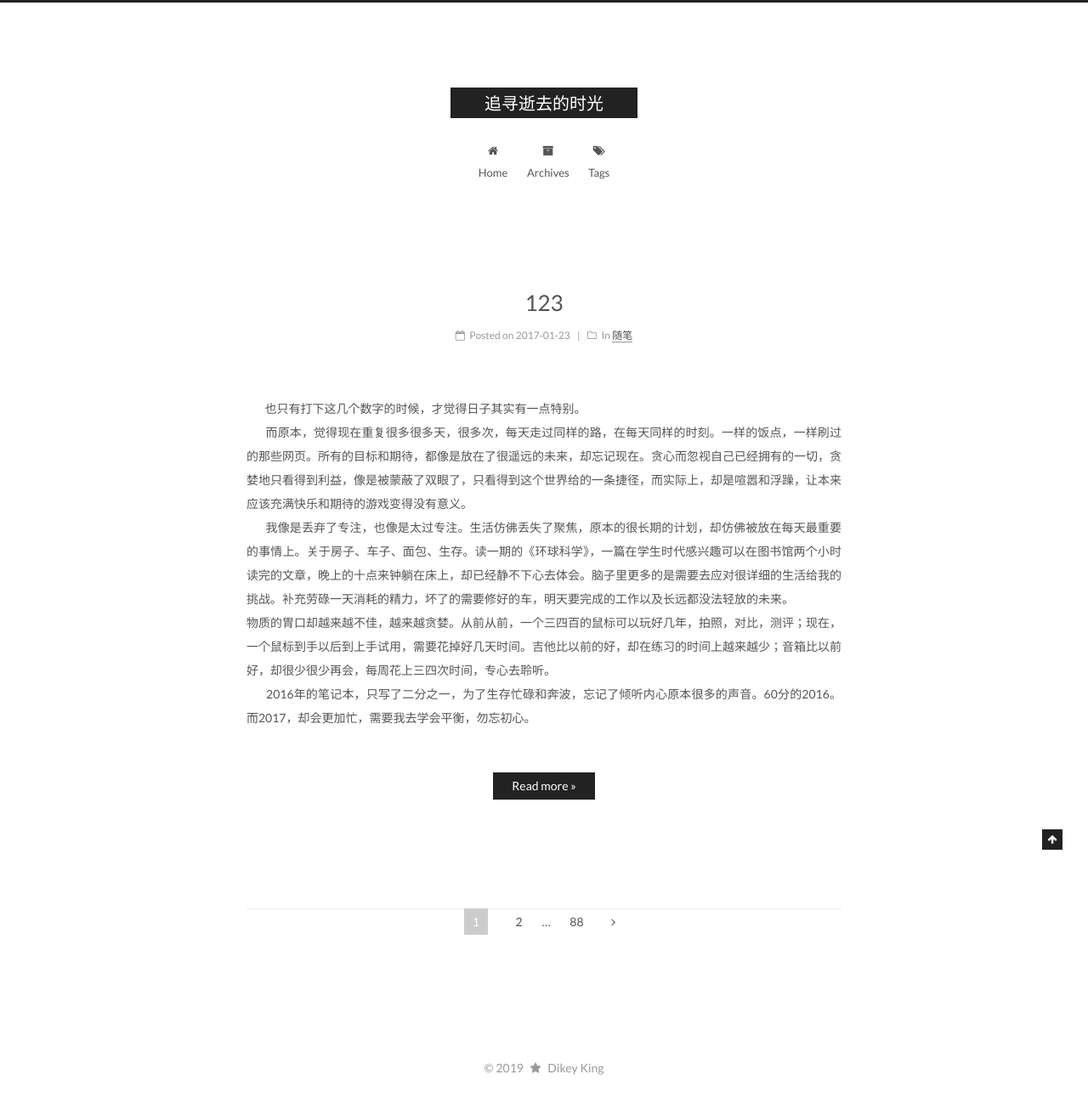
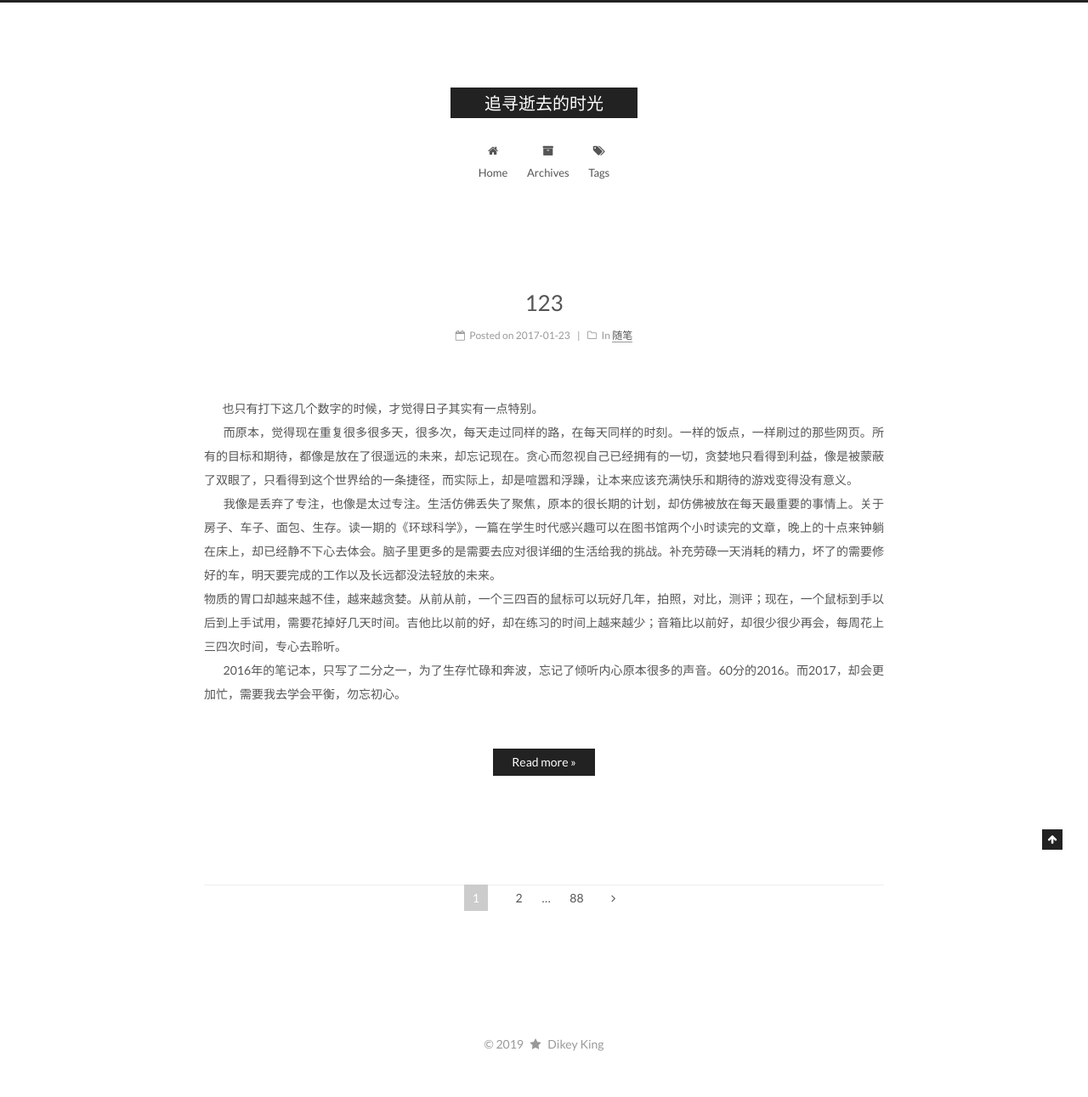
Before and after one commit to DikeyKing/dikeyking.github.io, a Jekyll site: the page built from index.html, in a window 1280 px wide. Shown: the whole page at 85% size. Built offline with Jekyll 4.4.1, drawn with Linux system fonts in a browser that asks for light colours; the list of posts is cut into pages by our own code; after the commit the page ends 1263 px from its top, so only the background shows below that.

Commit message:
Edit width

```diff
--- a/_sass/_custom/custom.scss
+++ b/_sass/_custom/custom.scss
@@ -1 +1,5 @@
-// Custom styles.
+// 修改成你期望的宽度
+$content-desktop : 700px
+
+//  当视窗超过 1600px 后的宽度
+//  $content-desktop-large : 900px
--- a/_sass/_variables/base.scss
+++ b/_sass/_variables/base.scss
@@ -192,8 +192,8 @@ $pagination-active-border       : $grey-light;
 $main-desktop                   : 960px;
 $main-desktop-large             : 1200px;
 
-$content-desktop                : 700px;
-$content-desktop-large          : 900px;
+$content-desktop                : 800px;
+$content-desktop-large          : 1000px;
 $content-desktop-padding        : 40px;
 
 $sidebar-desktop                : 240px;
```
